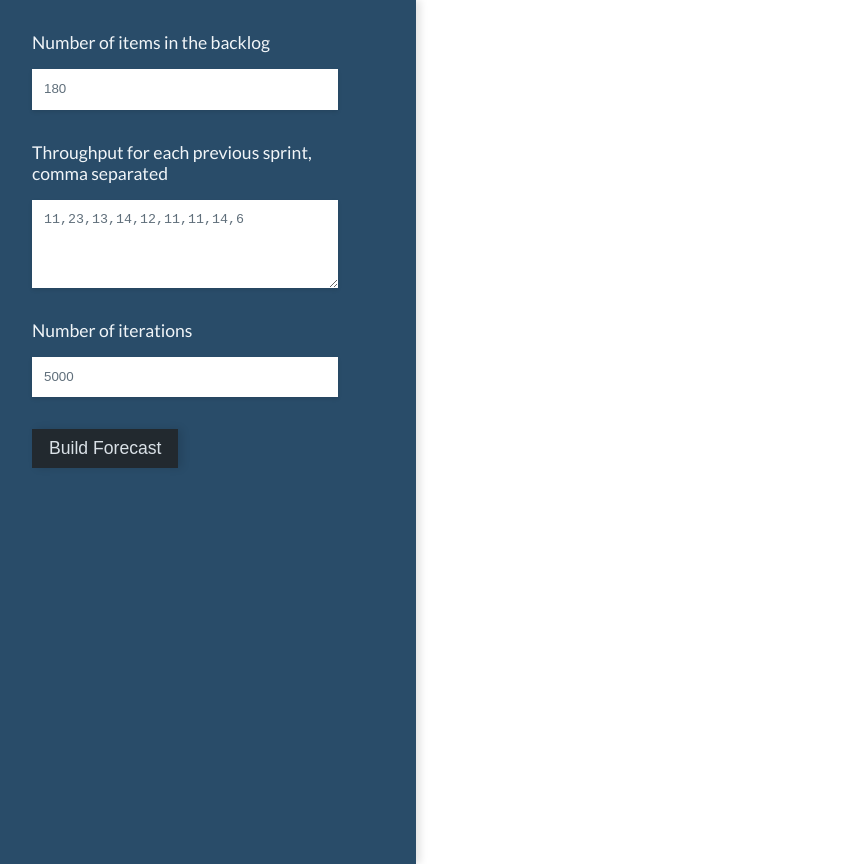
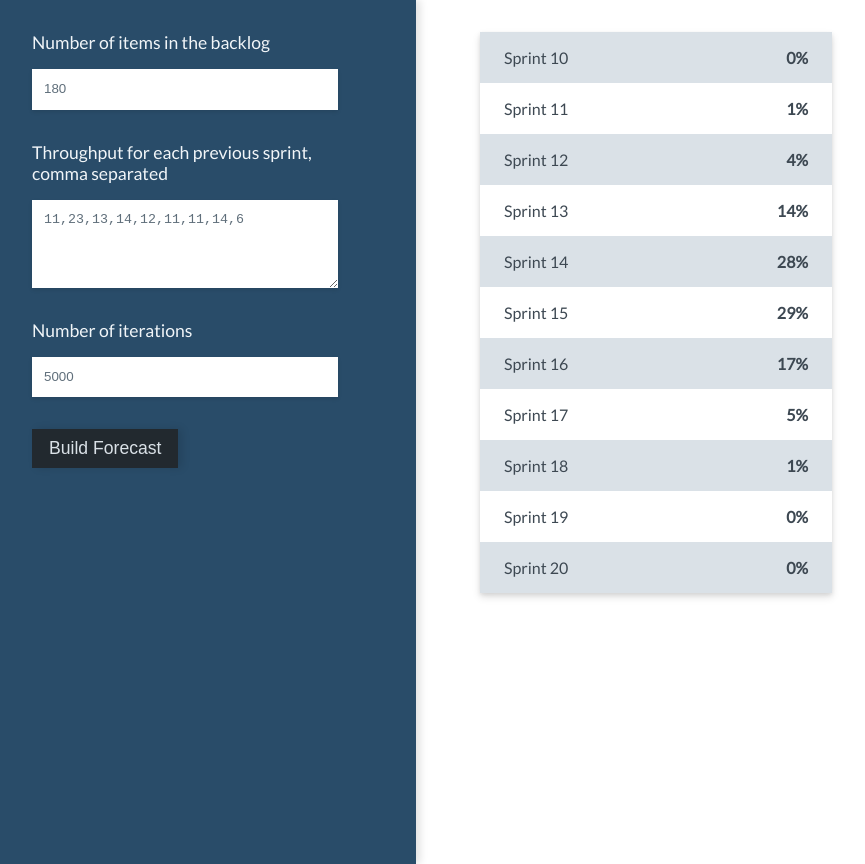
Before and after one commit to Artmann/backlog-forecast, a React app: page / in a window 1280 px wide. Both pictures are taken after a click on the button "Build Forecast". Shown: the whole page, without its empty margins (0-865 px from the left). Built offline with nearby package versions, Linux system fonts and the light colour scheme.

Commit message:
Show simulation results

```diff
--- a/src/app/app.css
+++ b/src/app/app.css
@@ -1,3 +1,4 @@
 .app {
-  display: flex;
+  overflow: hidden;
+  width: 100%;
 }
--- a/src/app/app.js
+++ b/src/app/app.js
@@ -1,7 +1,8 @@
 import React, { Component } from 'react';
 import ForecastInput from '../forecast-input';
+import ForecastTable from '../forecast-table';
+import Simulation from '../simulation';
 import './app.css';
-import Simulation from '../simulation';
 
 class App extends Component {
   constructor(props) {
@@ -18,21 +19,29 @@ class App extends Component {
 
     const simulation = new Simulation(dataSet, backlogSize);
 
-    simulation.run(iterations).then(result => {
-      console.log(result);
+    simulation.run(iterations).then(simulation => {
+      console.log(simulation);
 
-      this.setState({ isBuildingForeCast: false });
+      this.setState({
+        isBuildingForeCast: false,
+        simulation
+      });
     }).catch(error => {
       console.log(error);
     });
   }
 
   render() {
-    const { isBuildingForeCast } = this.state;
+    const { isBuildingForeCast, simulation } = this.state;
 
     return (
       <div className="app">
-        <ForecastInput buildForecast={ this.buildForecast.bind(this) } isBuildingForeCast={ isBuildingForeCast }/>
+        <ForecastInput
+          buildForecast={ this.buildForecast.bind(this) }
+          isBuildingForeCast={ isBuildingForeCast }
+          />
+
+        <ForecastTable simulation={ simulation } />
       </div>
     );
   }
--- a/src/forecast-input/style.scss
+++ b/src/forecast-input/style.scss
@@ -3,6 +3,7 @@
   background: #294c69;
   box-shadow: 4px 0 8px 0 rgba(0,0,0,0.12);
   color: #F1F5F8;
+  float: left;
   height: 100vh;
   padding: 2rem;
   width: 22rem;
--- /dev/null
+++ b/src/forecast-table/index.js
@@ -0,0 +1,32 @@
+import React from 'react';
+import './style.scss';
+
+const row = (dataPoint, i) => {
+  const probability = Math.round(dataPoint.probability * 100);
+  const modifier = i % 2 === 0 ? 'forecast-table-row--dark' : '';
+
+  return (
+    <div className={ `forecast-table-row ${ modifier }` } key={ i }>
+      <div className="forecast-table-row__sprint">
+        Sprint { dataPoint.sprint }
+      </div>
+      <div className="forecast-table-row__probability">
+        { probability }%
+      </div>
+    </div>
+  );
+};
+
+const ForecastTable = ({ simulation}) => {
+  if (!simulation) {
+    return <div></div>;
+  }
+
+  return (
+    <div className="forecast-table">
+      { simulation.map((dataPoint, i) => row(dataPoint, i)) }
+    </div>
+  );
+};
+
+export default ForecastTable;
--- /dev/null
+++ b/src/forecast-table/style.scss
@@ -0,0 +1,29 @@
+
+.forecast-table {
+  background: #fff;
+  box-shadow: 0 4px 8px 0 rgba(0,0,0,0.12),
+              0 2px 4px 0 rgba(0,0,0,0.08);
+  float: left;
+  margin-left: 4rem;
+  margin-top: 2rem;
+  width: 22rem;
+}
+
+.forecast-table-row {
+  color: #3D4852;
+  display: flex;
+  padding: 1rem 1.5rem;
+
+  &__probability {
+    font-weight: 700;
+    text-align: right;
+  }
+
+  &__sprint {
+    flex: 1;
+  }
+
+  &--dark {
+    background: #DAE1E7;
+  }
+}
```
